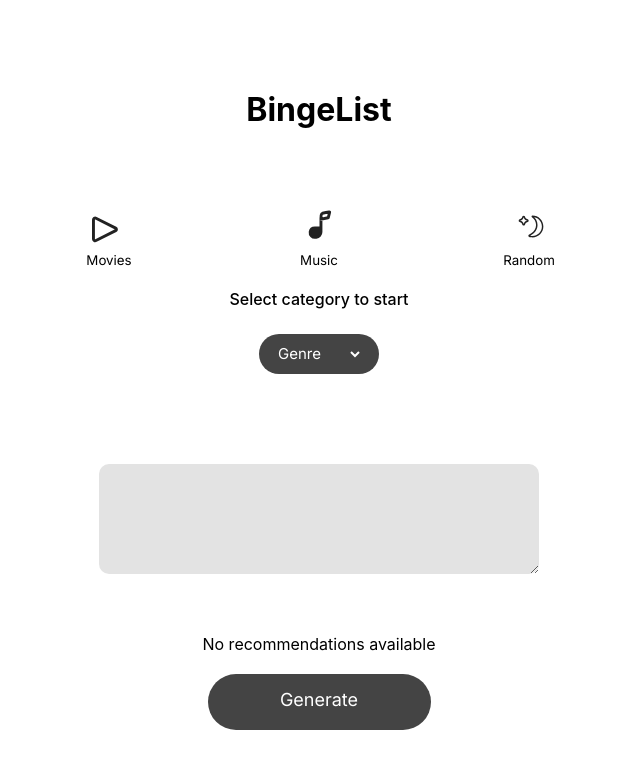
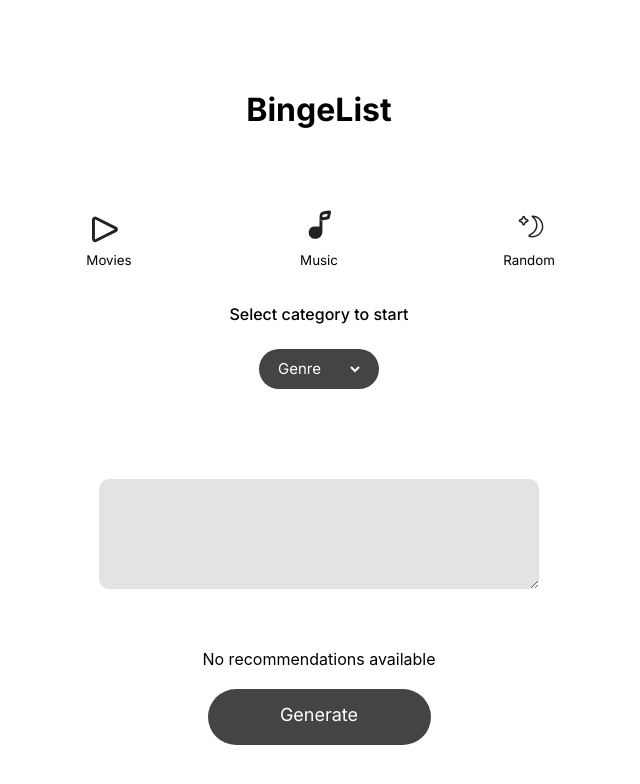
Before and after one commit to BeanyBeans/Hacklytics, a React (Create React App) app in the folder hacklytics/: page / in a window 1280 px wide. Shown: the top 784 px of the page, without its empty margins (321-961 px from the left). Built offline with nearby package versions, Linux system fonts and the light colour scheme.

Commit message:
edited some list css

```diff
--- a/hacklytics/src/pages/CategoryList.css
+++ b/hacklytics/src/pages/CategoryList.css
@@ -14,14 +14,14 @@
 
 .header{
     margin-top:90px;
-    font: Inter;
+    font-family: Inter;
     font-weight: 700;
 }
 
 .miniHeader {
-    margin-top: -95px;
+    margin-top: -80px;
     margin-bottom: 85px;
-    font: Inter;
+    font-family: Inter;
     font-weight: 500;
 }
 
```
